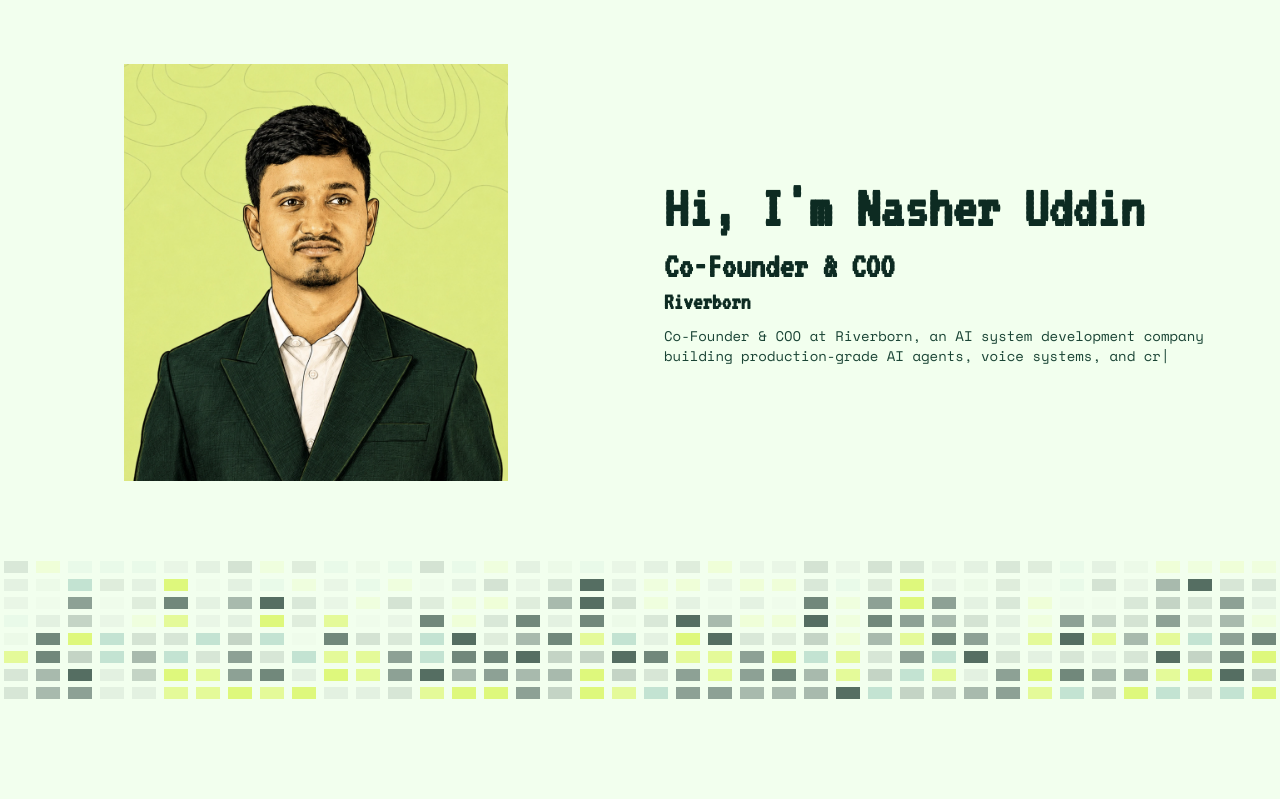
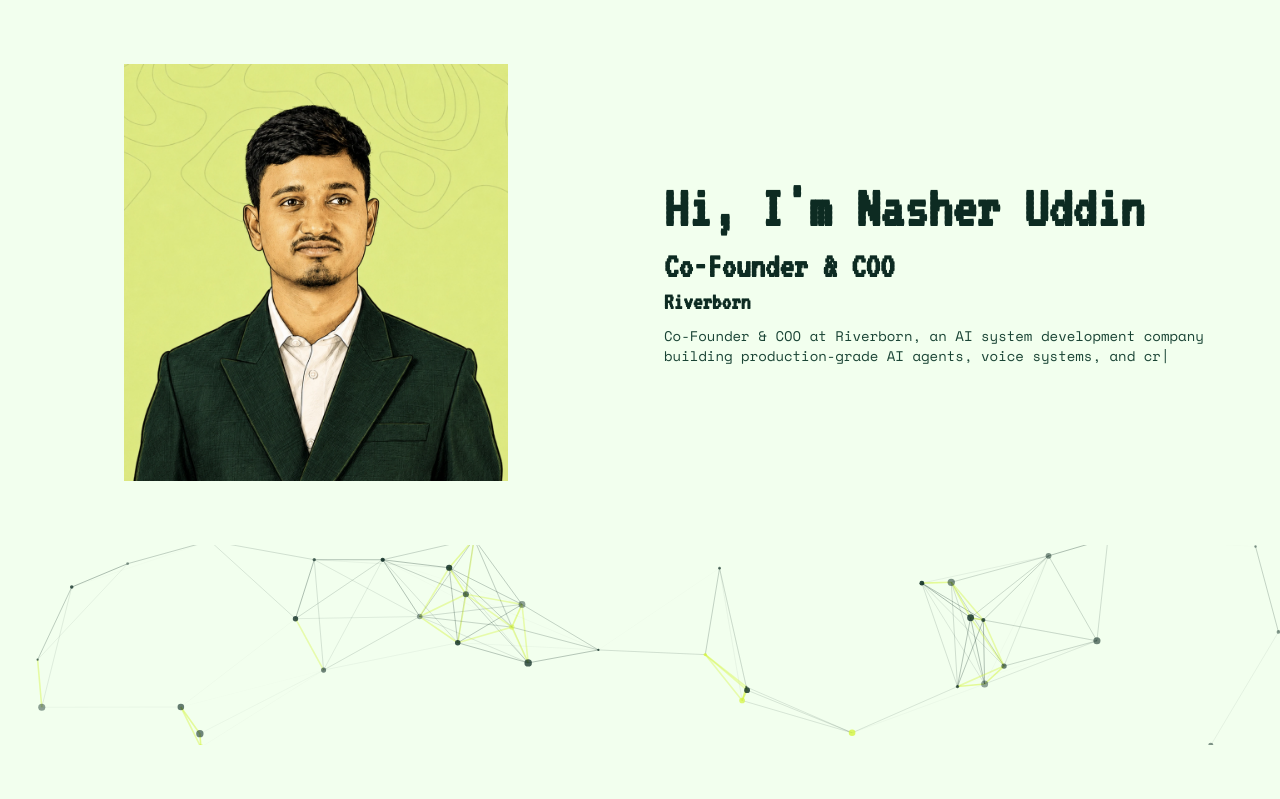
Before and after one commit to nasiruddin01/portfolio-v2, a Nuxt app: page / in a window 1280 px wide. Shown: the top 799 px of the page. Built offline with nearby package versions, Linux system fonts and the light colour scheme.

Commit message:
Add new components: MarqueeTicker, NeuralNodes, TopoLines, and Waveform

```diff
--- /dev/null
+++ b/components/MarqueeTicker.vue
@@ -0,0 +1,30 @@
+<template>
+  <div class="w-full overflow-hidden py-4 border-y border-[#E8EDE6]">
+    <div class="flex whitespace-nowrap animate-marquee">
+      <span v-for="i in 3" :key="i" class="flex items-center gap-6 pr-6">
+        <template v-for="(item, j) in items" :key="j">
+          <span class="font-mono text-xs tracking-widest uppercase text-[#1A4435]">{{ item }}</span>
+          <span class="text-[#D4F53C] font-bold text-base leading-none">✦</span>
+        </template>
+      </span>
+    </div>
+  </div>
+</template>
+
+<script setup>
+const items = [
+  'AI Systems', 'Voice Agents', 'Production AI', 'Riverborn',
+  '10+ Products', '100K+ Users', 'AI Architecture', 'Product Strategy',
+  'LLM Infrastructure', 'Creative AI', 'Startup Builder', 'COO & Co-Founder',
+]
+</script>
+
+<style scoped>
+@keyframes marquee {
+  0% { transform: translateX(0); }
+  100% { transform: translateX(-33.333%); }
+}
+.animate-marquee {
+  animation: marquee 22s linear infinite;
+}
+</style>
--- /dev/null
+++ b/components/NeuralNodes.vue
@@ -0,0 +1,75 @@
+<template>
+  <div class="w-full overflow-hidden" style="height: 200px;">
+    <svg ref="svgRef" class="w-full h-full" :viewBox="`0 0 ${W} ${H}`" preserveAspectRatio="xMidYMid slice">
+      <line
+        v-for="(edge, i) in edges"
+        :key="'e' + i"
+        :x1="nodes[edge[0]].x" :y1="nodes[edge[0]].y"
+        :x2="nodes[edge[1]].x" :y2="nodes[edge[1]].y"
+        :stroke="edge[2] > 0.6 ? '#D4F53C' : '#0D2B22'"
+        :stroke-width="edge[2] > 0.6 ? 1.5 : 0.8"
+        :opacity="edge[2] * 0.6"
+      />
+      <circle
+        v-for="(node, i) in nodes"
+        :key="'n' + i"
+        :cx="node.x" :cy="node.y"
+        :r="node.r"
+        :fill="node.lime ? '#D4F53C' : '#0D2B22'"
+        :opacity="node.opacity"
+      />
+    </svg>
+  </div>
+</template>
+
+<script setup>
+import { ref, reactive, onMounted, onBeforeUnmount } from 'vue'
+
+const W = 1200
+const H = 200
+const NODE_COUNT = 40
+
+const nodes = reactive(
+  Array.from({ length: NODE_COUNT }, () => ({
+    x: Math.random() * W,
+    y: Math.random() * H,
+    vx: (Math.random() - 0.5) * 0.4,
+    vy: (Math.random() - 0.5) * 0.4,
+    r: Math.random() * 2.5 + 1,
+    lime: Math.random() < 0.15,
+    opacity: Math.random() * 0.5 + 0.4,
+  }))
+)
+
+const edges = ref([])
+
+function computeEdges() {
+  const result = []
+  for (let i = 0; i < nodes.length; i++) {
+    for (let j = i + 1; j < nodes.length; j++) {
+      const dx = nodes[i].x - nodes[j].x
+      const dy = nodes[i].y - nodes[j].y
+      const dist = Math.sqrt(dx * dx + dy * dy)
+      if (dist < 140) {
+        result.push([i, j, 1 - dist / 140])
+      }
+    }
+  }
+  edges.value = result
+}
+
+let raf
+function tick() {
+  for (const n of nodes) {
+    n.x += n.vx
+    n.y += n.vy
+    if (n.x < 0 || n.x > W) n.vx *= -1
+    if (n.y < 0 || n.y > H) n.vy *= -1
+  }
+  computeEdges()
+  raf = requestAnimationFrame(tick)
+}
+
+onMounted(() => { raf = requestAnimationFrame(tick) })
+onBeforeUnmount(() => cancelAnimationFrame(raf))
+</script>
--- /dev/null
+++ b/components/TopoLines.vue
@@ -0,0 +1,57 @@
+<template>
+  <div class="w-full overflow-hidden" style="height: 90px;">
+    <svg class="w-full h-full" :viewBox="`0 0 ${W} ${H}`" preserveAspectRatio="none">
+      <path
+        v-for="(p, i) in paths"
+        :key="i"
+        :d="p.d"
+        fill="none"
+        :stroke="i % 5 === 0 ? '#D4F53C' : '#0D2B22'"
+        :stroke-width="i % 5 === 0 ? 1.2 : 0.7"
+        :opacity="p.opacity"
+      />
+    </svg>
+  </div>
+</template>
+
+<script setup>
+import { ref, onMounted, onBeforeUnmount } from 'vue'
+
+const W = 1200
+const H = 90
+
+const t = ref(0)
+const paths = ref([])
+const LINE_COUNT = 14
+
+function noise(x, y, time) {
+  return (
+    Math.sin(x * 0.008 + time * 0.3) * 0.5 +
+    Math.sin(x * 0.015 - y * 0.04 + time * 0.5) * 0.3 +
+    Math.sin(x * 0.005 + y * 0.06 + time * 0.2) * 0.2
+  )
+}
+
+function buildPaths(time) {
+  return Array.from({ length: LINE_COUNT }, (_, i) => {
+    const baseY = (H / (LINE_COUNT + 1)) * (i + 1)
+    const pts = []
+    for (let x = 0; x <= W; x += 6) {
+      const n = noise(x, baseY, time)
+      const y = baseY + n * 22
+      pts.push(x === 0 ? `M${x},${y}` : `L${x},${y}`)
+    }
+    return { d: pts.join(' '), opacity: 0.25 + (i / LINE_COUNT) * 0.45 }
+  })
+}
+
+let raf
+function tick() {
+  t.value += 0.015
+  paths.value = buildPaths(t.value)
+  raf = requestAnimationFrame(tick)
+}
+
+onMounted(() => { paths.value = buildPaths(0); raf = requestAnimationFrame(tick) })
+onBeforeUnmount(() => cancelAnimationFrame(raf))
+</script>
--- /dev/null
+++ b/components/Waveform.vue
@@ -0,0 +1,42 @@
+<template>
+  <div class="w-full overflow-hidden" style="height: 80px;">
+    <svg class="w-full h-full" :viewBox="`0 0 ${W} ${H}`" preserveAspectRatio="none">
+      <path :d="path1" fill="none" stroke="#0D2B22" stroke-width="1.5" opacity="0.35"/>
+      <path :d="path2" fill="none" stroke="#0D2B22" stroke-width="1" opacity="0.2"/>
+      <path :d="path3" fill="none" stroke="#D4F53C" stroke-width="2" opacity="0.75"/>
+    </svg>
+  </div>
+</template>
+
+<script setup>
+import { ref, onMounted, onBeforeUnmount } from 'vue'
+
+const W = 1200
+const H = 80
+
+const t = ref(0)
+const path1 = ref('')
+const path2 = ref('')
+const path3 = ref('')
+
+function wave(offset, amp, freq, phase) {
+  const pts = []
+  for (let x = 0; x <= W; x += 4) {
+    const y = H / 2 + amp * Math.sin((x / W) * freq * Math.PI * 2 + t.value + phase)
+    pts.push(x === 0 ? `M${x},${y}` : `L${x},${y}`)
+  }
+  return pts.join(' ')
+}
+
+let raf
+function tick() {
+  t.value += 0.018
+  path1.value = wave(0, 18, 2.5, 0)
+  path2.value = wave(0, 28, 1.8, 1.2)
+  path3.value = wave(0, 12, 3.5, 0.6)
+  raf = requestAnimationFrame(tick)
+}
+
+onMounted(() => { raf = requestAnimationFrame(tick) })
+onBeforeUnmount(() => cancelAnimationFrame(raf))
+</script>
--- a/pages/index.vue
+++ b/pages/index.vue
@@ -59,8 +59,8 @@
           </p>
         </div>
     </div>
-    <div class="w-full overflow-hidden flex justify-center pointer-events-none z-20">
-      <Equalizer />
+    <div class="w-full overflow-hidden pointer-events-none">
+      <NeuralNodes />
     </div>
 
     <!-- Achievements -->
```
